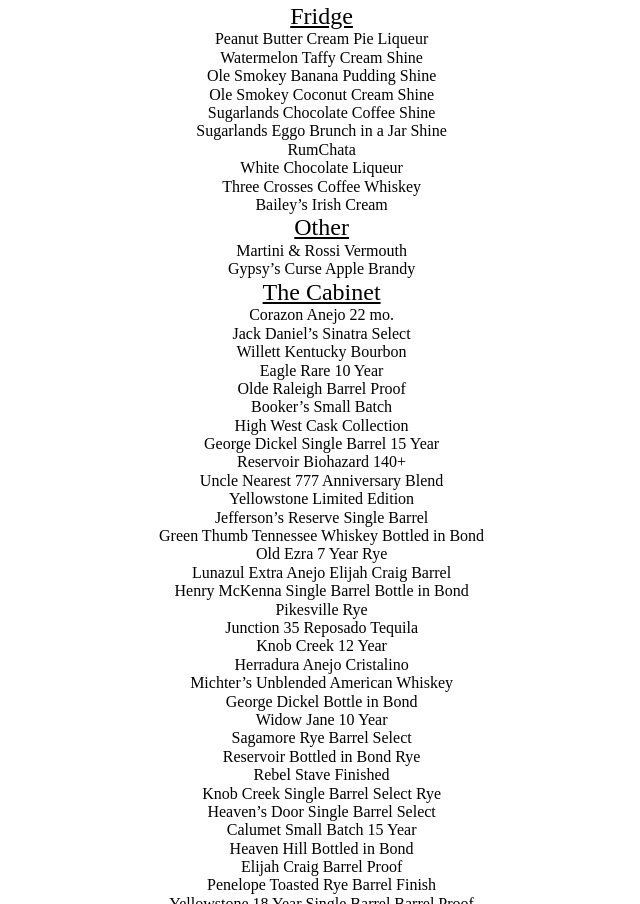
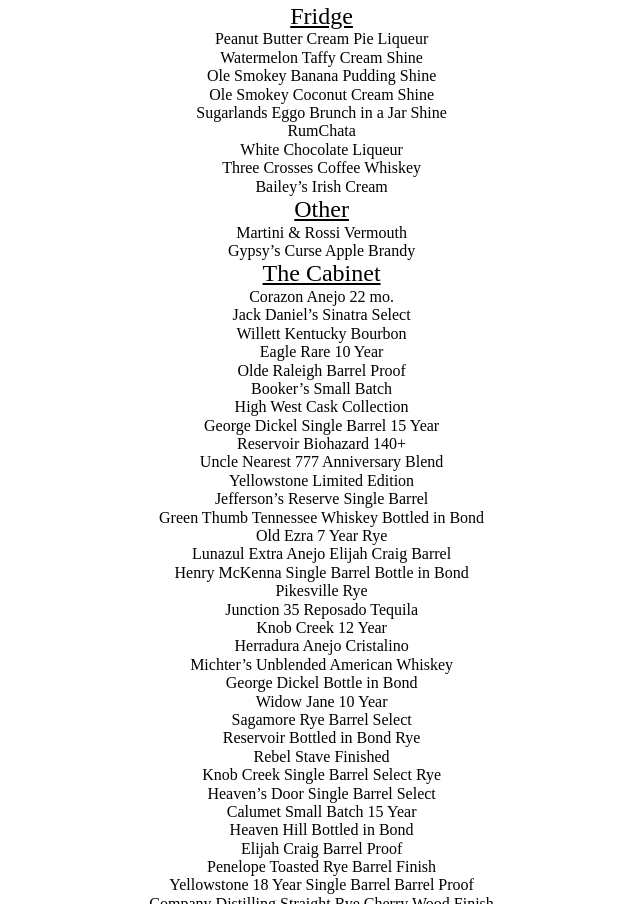
Before and after one commit to elkinsma52/laundry_bar, a plain HTML site: page index.html in a window 1280 px wide. Shown: the part 2789-3693 px from the top of the page, without its empty margins (422-1062 px from the left). Drawn offline with Linux system fonts and the light colour scheme; a web font is replaced by a local one.

Commit message:
Adding or updating HTML file

```diff
--- a/index.html
+++ b/index.html
@@ -248,7 +248,6 @@ direction: ltr;
 </span></p><p class="normal_text" style='direction: ltr; text-align: center; '><span style='font-family: Comfortaa; font-size: 12.0PT; '>Watermelon Taffy Cream Shine
 </span></p><p class="normal_text" style='direction: ltr; text-align: center; '><span style='font-family: Comfortaa; font-size: 12.0PT; '>Ole Smokey Banana Pudding Shine
 </span></p><p class="normal_text" style='direction: ltr; text-align: center; '><span style='font-family: Comfortaa; font-size: 12.0PT; '>Ole Smokey Coconut Cream Shine
-</span></p><p class="normal_text" style='direction: ltr; text-align: center; '><span style='font-family: Comfortaa; font-size: 12.0PT; '>Sugarlands Chocolate Coffee Shine
 </span></p><p class="normal_text" style='direction: ltr; text-align: center; '><span style='font-family: Comfortaa; font-size: 12.0PT; '>Sugarlands Eggo Brunch in a Jar Shine
 </span></p><p class="normal_text" style='direction: ltr; text-align: center; '><span style='font-family: Comfortaa; font-size: 12.0PT; '>RumChata
 </span></p><p class="normal_text" style='direction: ltr; text-align: center; '><span style='font-family: Comfortaa; font-size: 12.0PT; '>White Chocolate Liqueur
```
